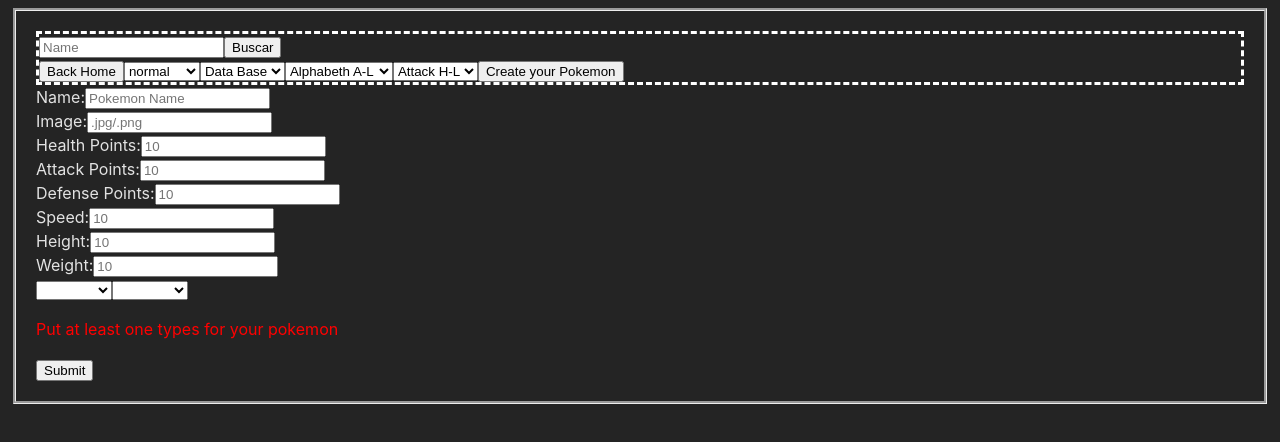
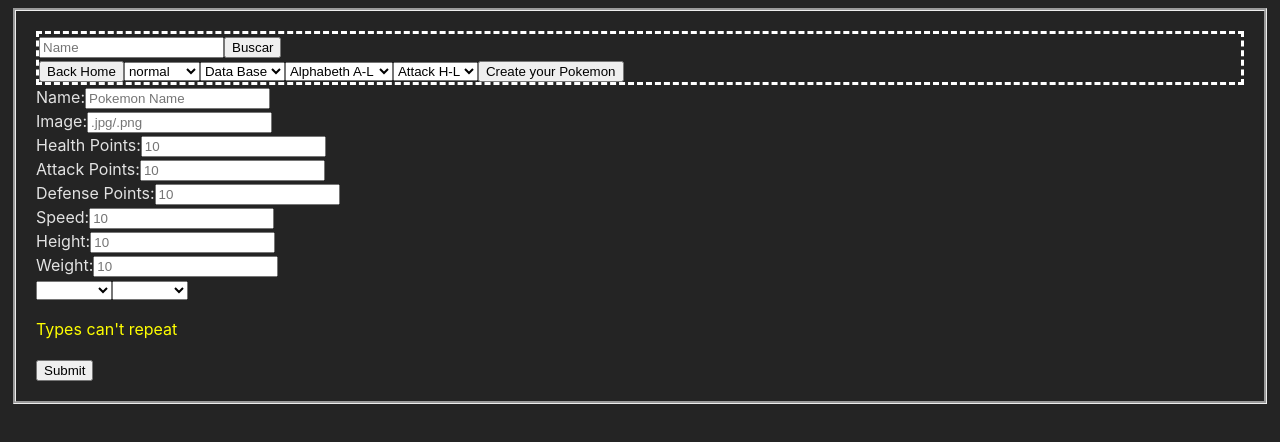
Before and after one commit to JFernandoLopez/PI-Pokemon, a React (Vite) app in the folder PI-Pokemon-main/front/: page /form in a window 1280 px wide. Shown: the top 442 px of the page. Built offline with nearby package versions, Linux system fonts and the light colour scheme.

Commit message:
[UPDATE] front

```diff
--- a/PI-Pokemon-main/front/src/components/form/Form.jsx
+++ b/PI-Pokemon-main/front/src/components/form/Form.jsx
@@ -1,6 +1,7 @@
 import { useEffect, useState } from "react"
 import Validation from "./Validation"
 import Input from "../input/Input"
+import axios from 'axios'
 const types = ["","normal", "fighting", "flying", "poison", "ground", "rock", "bug", "ghost", "steel", "fire", "water", "grass", "electric", "psychic", "ice", "dragon", "dark", "fairy", "unknown", "shadow"]
 
 const Form = () => {
@@ -15,7 +16,7 @@
         speed: "",
         height: "",
         weight: "",
-        types: ["",""]
+        types: []
     });
     const [touchedFields, setTouchedFields] = useState({
         name: false,
@@ -53,7 +54,7 @@
 
     setNewPokemon({
         ...newPokemon,
-        types: updatedTypes
+        types: updatedTypes.filter((type) => type !== '')
     });
 
     handleFieldTouch('types');
@@ -76,6 +77,9 @@
 
     const submitNewPokemon = (event) => {
         event.preventDefault()
+        axios.post("http://localhost:3001/pokemon", newPokemon)
+        .then(res => alert(res))
+        .catch(error => alert(error))
     }
 
     return(
@@ -110,7 +114,7 @@
             <select name='types' onChange={handleTypes} className='typesForm2' onBlur={() => handleFieldTouch('types')}>
                 {types.map((type, index) => <option value={type} key={index}>{type}</option>)}
             </select>
-            {errors.types && <p style={{color: 'red'}}>{errors.types}</p>}
+            {errors.types && <p style={{color: 'yellow'}}>{errors.types}</p>}
 
             <input type="submit" name="ingresar"></input>
         </form>
--- a/PI-Pokemon-main/front/src/components/form/Validation.jsx
+++ b/PI-Pokemon-main/front/src/components/form/Validation.jsx
@@ -36,6 +36,9 @@
 
  if(pokemonData.types[0] === "" && pokemonData.types[1] === ""){errors.types = "Put at least one types for your pokemon"}
 
+ if(pokemonData.types[0] === pokemonData.types[1]){errors.types = "Types can't repeat"}
+
+
  return errors
 }
 
```
Lines whose indentation alone changed are shown as unchanged.
